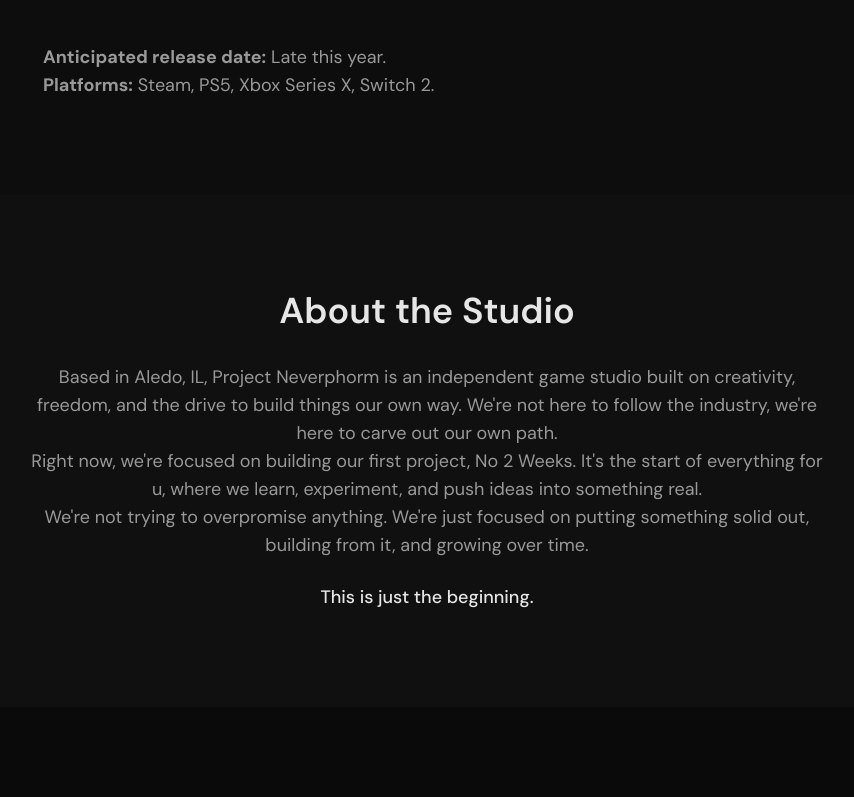
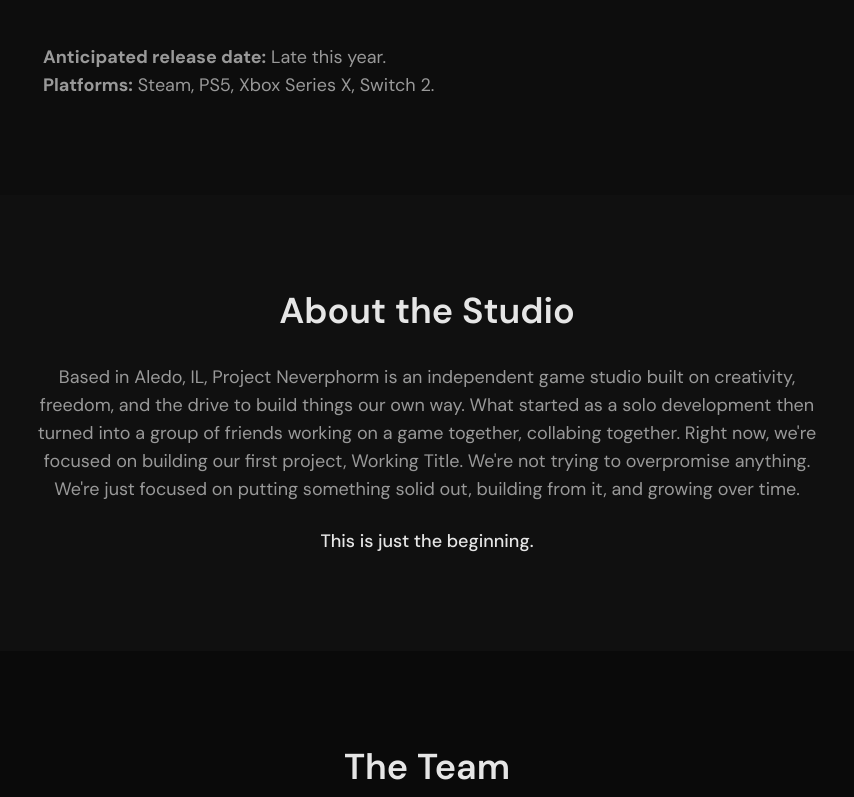
Before and after one commit to Minxci/neverphorm-site, a React (Vite) app in the folder apps/web/: page / in a window 1280 px wide. Shown: the part 1101-1898 px from the top of the page, without its empty margins (213-1067 px from the left). Built offline with nearby package versions, Linux system fonts and the light colour scheme; the HTML template or start-up script is replaced by a standard one; what pocketbase would draw is missing.

Commit message:
edited the about us section

```diff
--- a/apps/web/src/pages/HomePage.jsx
+++ b/apps/web/src/pages/HomePage.jsx
@@ -145,10 +145,9 @@ const HomePage = () => {
               </h2>
               <div className="space-y-6 text-base md:text-lg leading-relaxed text-muted-foreground max-w-prose mx-auto">
                 <p>
-                  Based in Aledo, IL, Project Neverphorm is an independent game studio built on creativity, freedom, and the drive to build things our own way. We're not here to follow the industry, we're here to carve out our own path.
-                  <br />
-                  Right now, we're focused on building our first project, No 2 Weeks. It's the start of everything for u, where we learn, experiment, and push ideas into something real.
-                  <br />
+                  Based in Aledo, IL, Project Neverphorm is an independent game studio built on creativity, freedom, and the drive to build things our own way.
+                  What started as a solo development then turned into a group of friends working on a game together, collabing together.
+                  Right now, we're focused on building our first project, Working Title.
                   We're not trying to overpromise anything. We're just focused on putting something solid out, building from it, and growing over time.
                 </p>
                 <p className="text-foreground font-medium">
```
